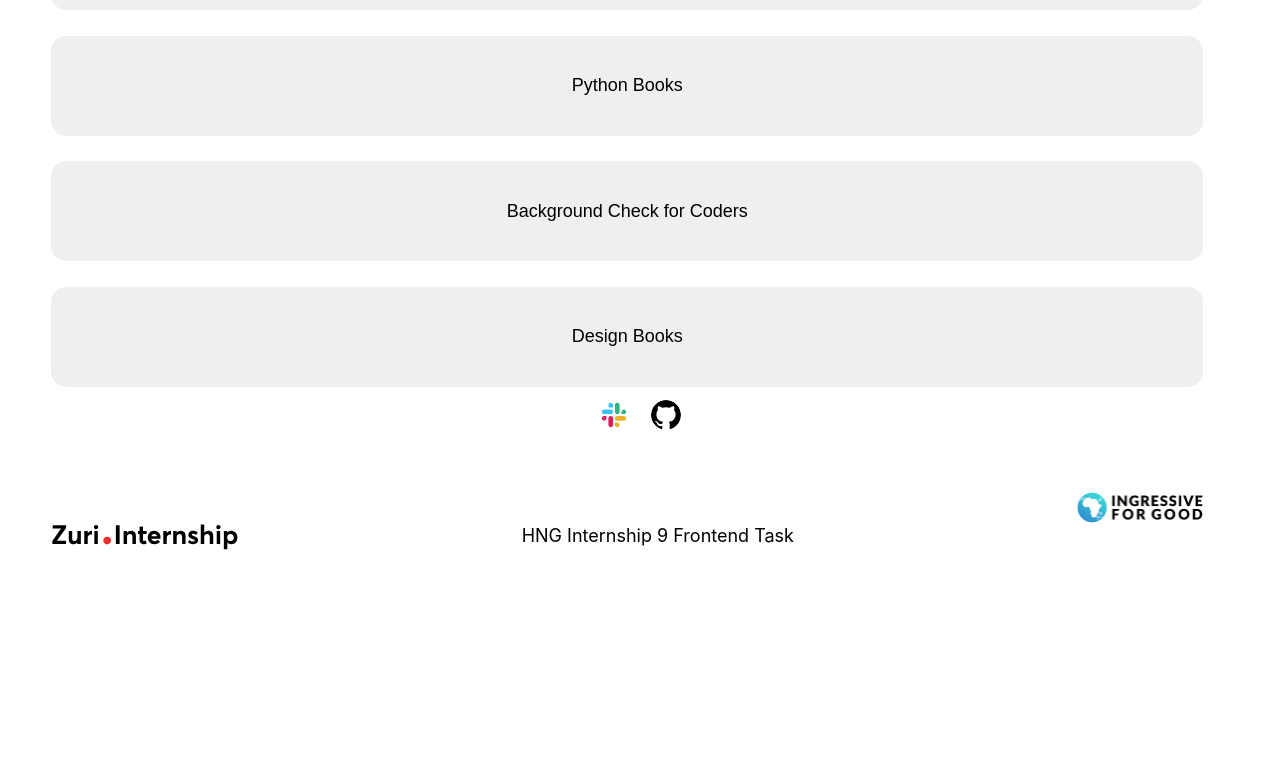
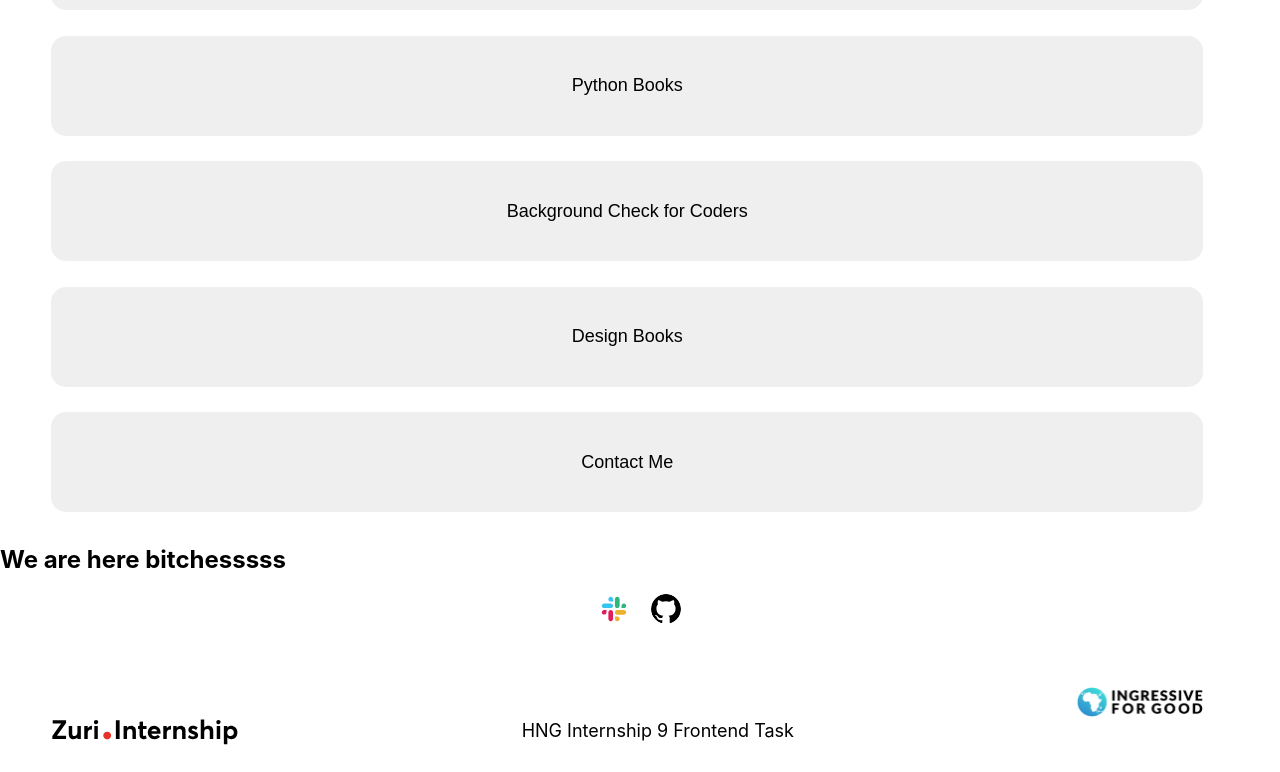
Before and after one commit to biocell/linktree, a React (Create React App) app: page /Contact.js in a window 1280 px wide. Shown: the part 672-1444 px from the top of the page. Before the commit the page ends 1249 px from the top, so only its background shows below. Built offline with nearby package versions, Linux system fonts and the light colour scheme.

Commit message:
feat: installed react-router-dom

```diff
--- a/package.json
+++ b/package.json
@@ -8,7 +8,8 @@
     "@testing-library/user-event": "^13.5.0",
     "react": "^18.2.0",
     "react-dom": "^18.2.0",
-    "react-scripts": "5.0.1",
+    "react-router-dom": "^5.3.4",
+    "react-scripts": "^5.0.1",
     "web-vitals": "^2.1.4"
   },
   "scripts": {
--- a/src/App.js
+++ b/src/App.js
@@ -1,8 +1,11 @@
 import './App.css';
 import React from 'react';
+import { BrowserRouter as Router, Route, Switch} from 'react-router-dom';
+import Contact from './Contact';
 
 function App() {
   return (
+    <Router>
     <main>
       <img id="profile__img" alt="my profile" src="./img/profile.jpg" />
       <p id="slack">bioc3ll</p>
@@ -53,6 +56,20 @@ function App() {
       >
         <button id="book__design">Design Books</button>
       </a>
+      <a
+        href="/Contact.js"
+        target="_blank"
+        rel="noopener noreferrer"
+      >
+        <button id="contact">Contact Me</button>
+      </a>
+
+      <Switch>
+      <Route exact path="/Contact.js">
+      <Contact />
+      </Route>
+      </Switch>
+
       <div id="logo">
         <img
           className="image"
@@ -78,6 +95,7 @@ function App() {
 
 
     </main>
+    </Router>
   );
 }
 
--- /dev/null
+++ b/src/Contact.js
@@ -0,0 +1,9 @@
+const Contact = () => {
+    return (
+        <div className="contact">
+            <h2> We are here bitchesssss</h2>
+        </div>
+     );
+}
+
+export default Contact;
--- a/src/index.css
+++ b/src/index.css
@@ -119,6 +119,21 @@ code {
 #book__design:hover {
   background-color: #b5bbb5;
 }
+#contact {
+  width: 90%;
+  height: 100px;
+  font-size: large;
+  margin-left: 4%;
+  margin-right: 4%;
+  margin-top: 1%;
+  margin-bottom: 1%;
+  border-color: none;
+  border-radius: 15px;
+  border: none;
+}
+#contact:hover {
+  background-color: #b5bbb5;
+}
 #logo {
   width: 10%;
   height: 80px;
```
Also changed, not shown: 1 other file (tests, documents, lock files or other folders).
